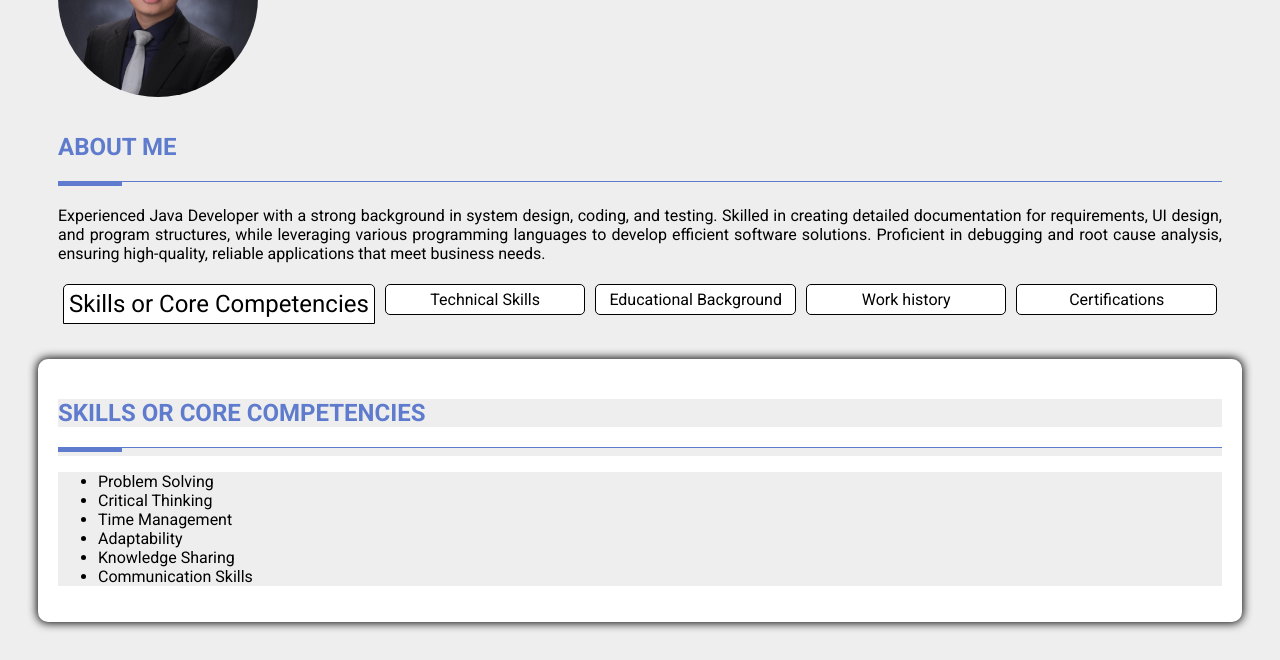
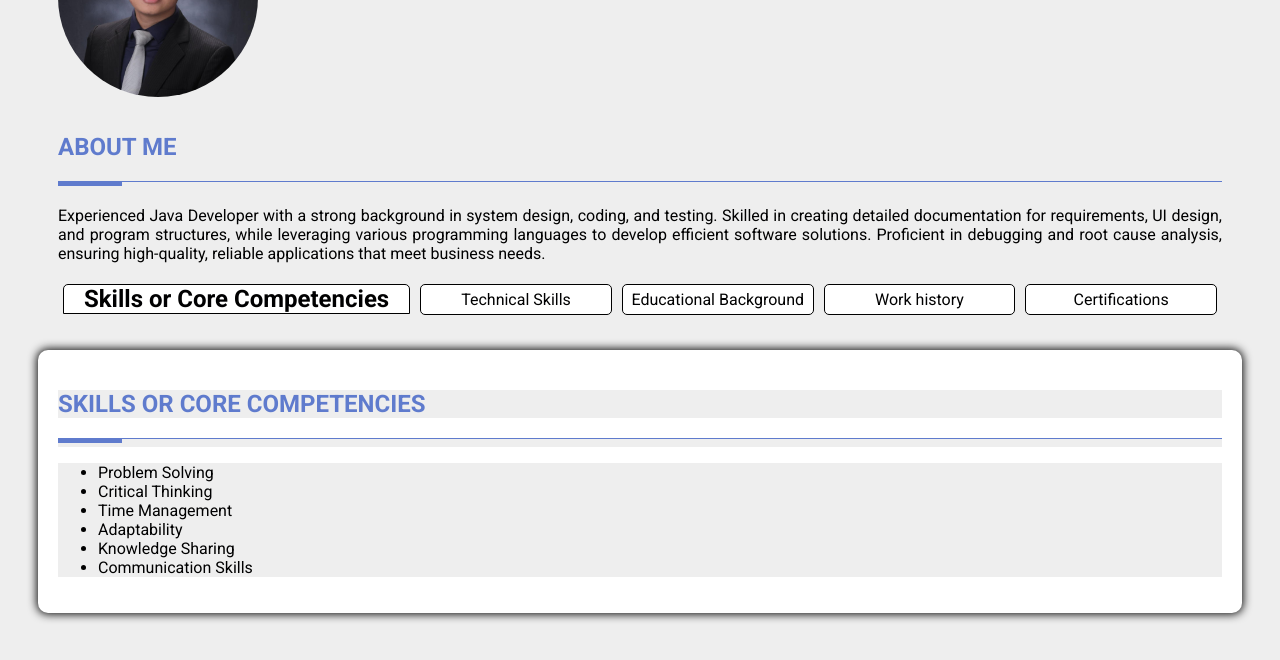
Before and after one commit to lester626/vincent-lester-togle-resume, a plain HTML site: page index.html in a window 1280 px wide. Shown: the part 161-821 px from the top of the page. Drawn offline with Linux system fonts and the light colour scheme.

Commit message:
minor changes on navigation

```diff
--- a/assets/css/index.css
+++ b/assets/css/index.css
@@ -184,6 +184,8 @@ nav .nav-tab-bar li div:hover {
 nav .nav-tab-bar li div.selected {
     border-radius: 5px 5px 0 0;
     font-size: 1.5em;
+    font-weight: 700;
+    padding: 0 20px;
 }
 
 .skills,
```
